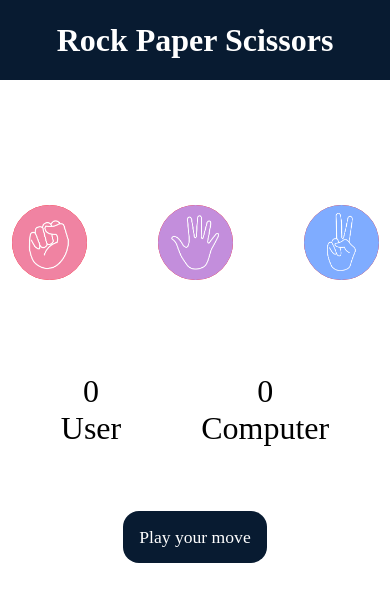
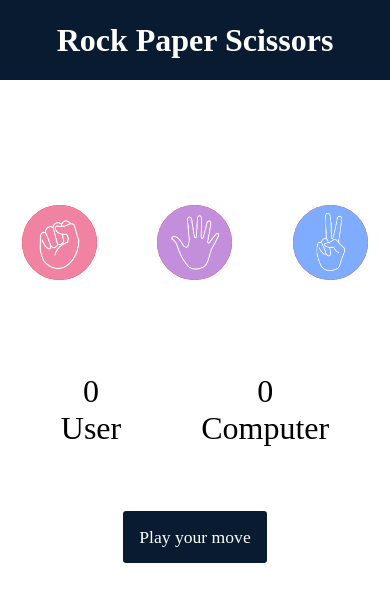
Before and after one commit to MohsinAli-Developer/RockPaperScissor, a plain HTML site: page index.html in a window 390 px wide. Drawn offline with Linux system fonts and the light colour scheme.

Commit message:
File updated

```diff
--- a/RockPaperGame.css
+++ b/RockPaperGame.css
@@ -71,7 +71,7 @@ img{
 
 }
 
-    @media (min-width: 200px) and (max-width: 400px) {
+    @media (min-width: 200px) and (max-width: 500px) {
     img{
         height: 75px;
         width: 75px;
@@ -85,10 +85,12 @@ img{
         font-size: 1.1rem;
         display: inline;
         padding: 1rem;
-        border-radius:1rem ;
+        border-radius:0.2rem ;
 
     }
-
+    .choices{
+        gap : 1rem;
+    }
     #user-score,
 #comp-score{
     font-size: 2rem;
```
